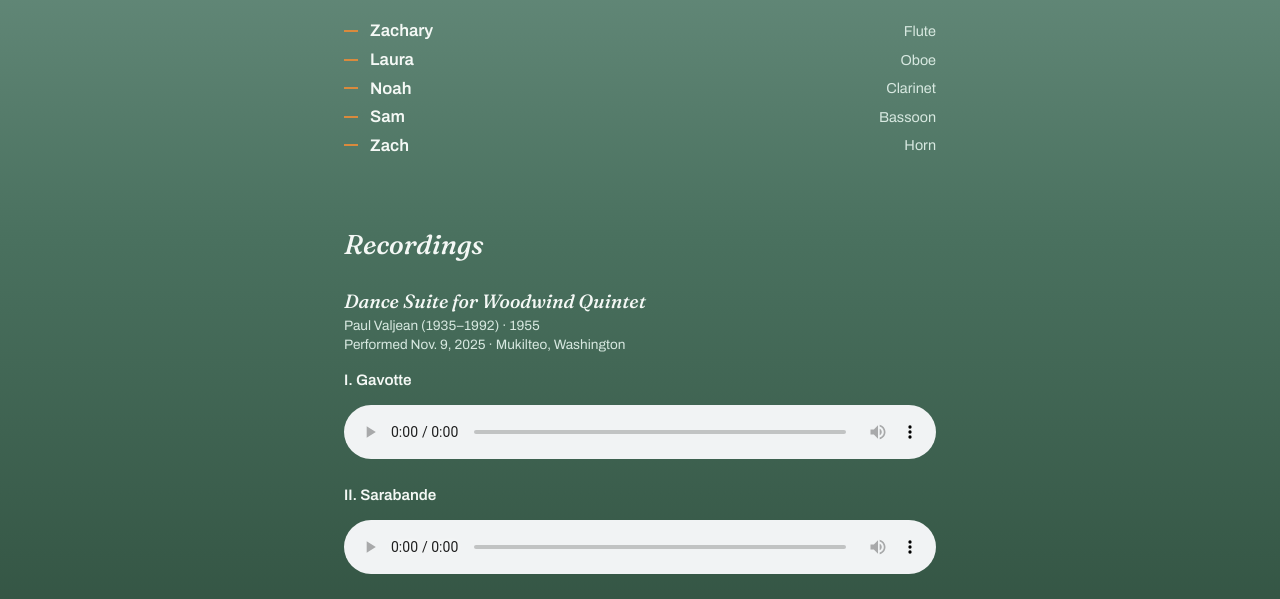
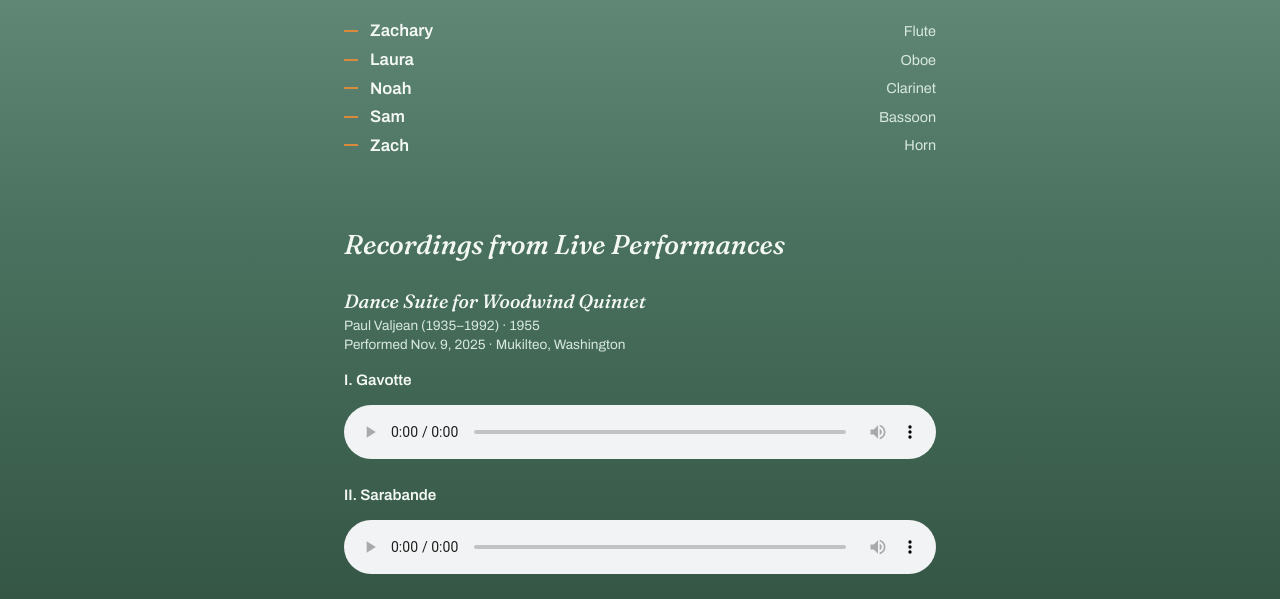
Before and after one commit to cascadiawinds/cascadiawinds.github.io, a plain HTML site: page index.html in a window 1280 px wide. Shown: the part 159-758 px from the top of the page. Drawn offline with Linux system fonts and the light colour scheme.

Commit message:
Rename Recordings heading to Recordings from Live Performances

```diff
--- a/index.html
+++ b/index.html
@@ -173,7 +173,7 @@
     </ul>
 
     <section class="recordings">
-      <h2>Recordings</h2>
+      <h2>Recordings from Live Performances</h2>
 
       <article class="piece">
         <h3 class="piece-title">Dance Suite for Woodwind Quintet</h3>
```
